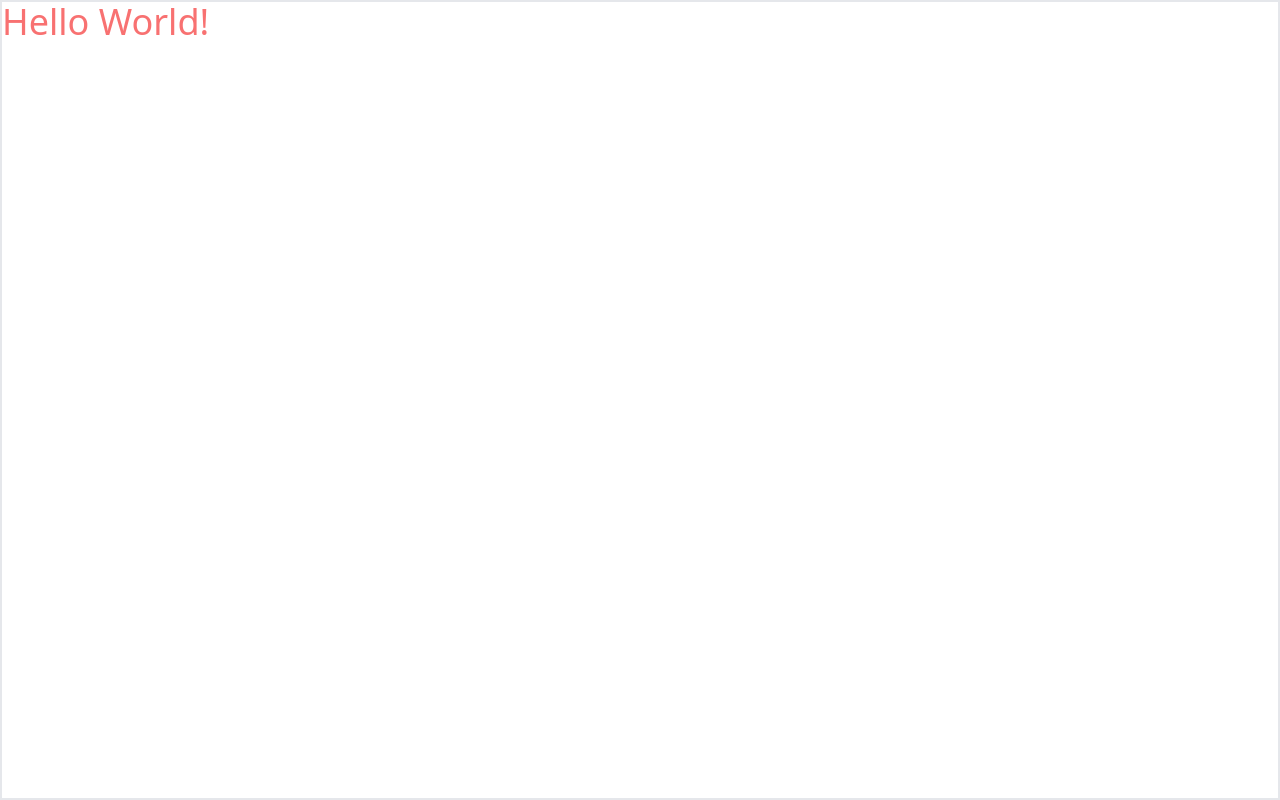
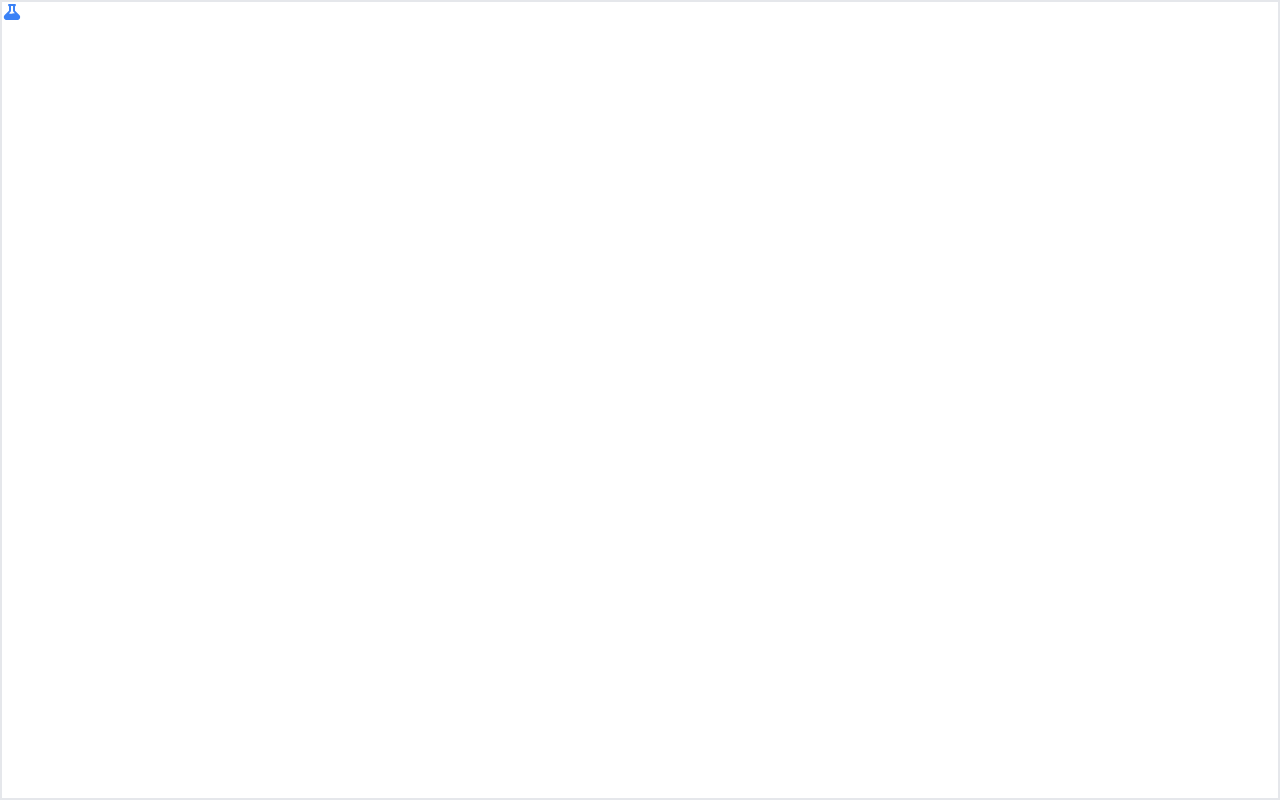
Before and after one commit to zerexei/dashboard, a React (Create React App) app: page / in a window 1280 px wide. Built offline with nearby package versions, Linux system fonts and the light colour scheme.

Commit message:
Add heroicons

```diff
--- a/src/App.tsx
+++ b/src/App.tsx
@@ -1,12 +1,14 @@
-import React from 'react';
+import {BeakerIcon} from "@heroicons/react/solid";
 
 function App() {
-  return (
-    <div className="min-h-screen border-2">
-      <h1 className="text-4xl text-red-400">Hello World!</h1>
-
-    </div>
-  );
+    return (
+        <div className="min-h-screen border-2">
+            <div className="left">
+                <BeakerIcon className="h-5 w-5 text-blue-500"/>
+            </div>
+            <div className="right"></div>
+        </div>
+    );
 }
 
 export default App;
```
Also changed, not shown: package.json (+7 -6 lines), 1 other file (tests, documents, lock files or other folders).
